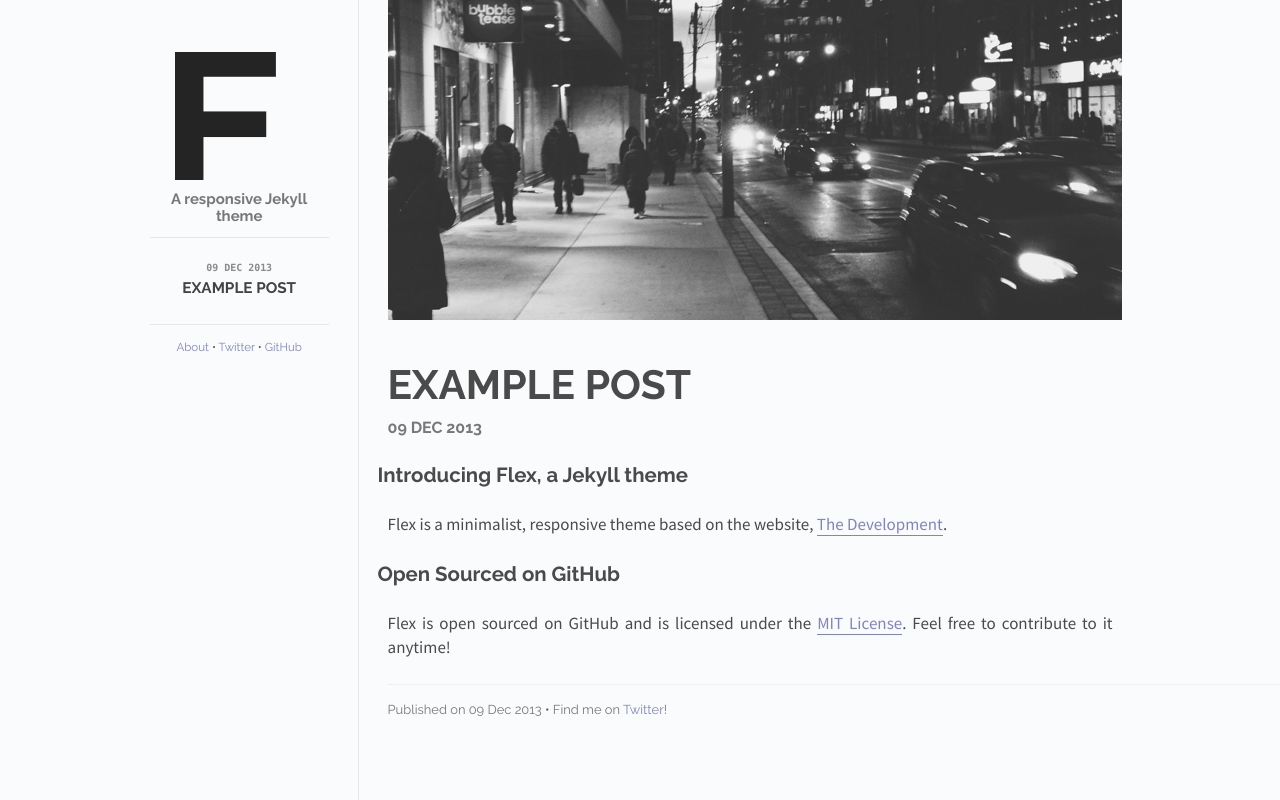
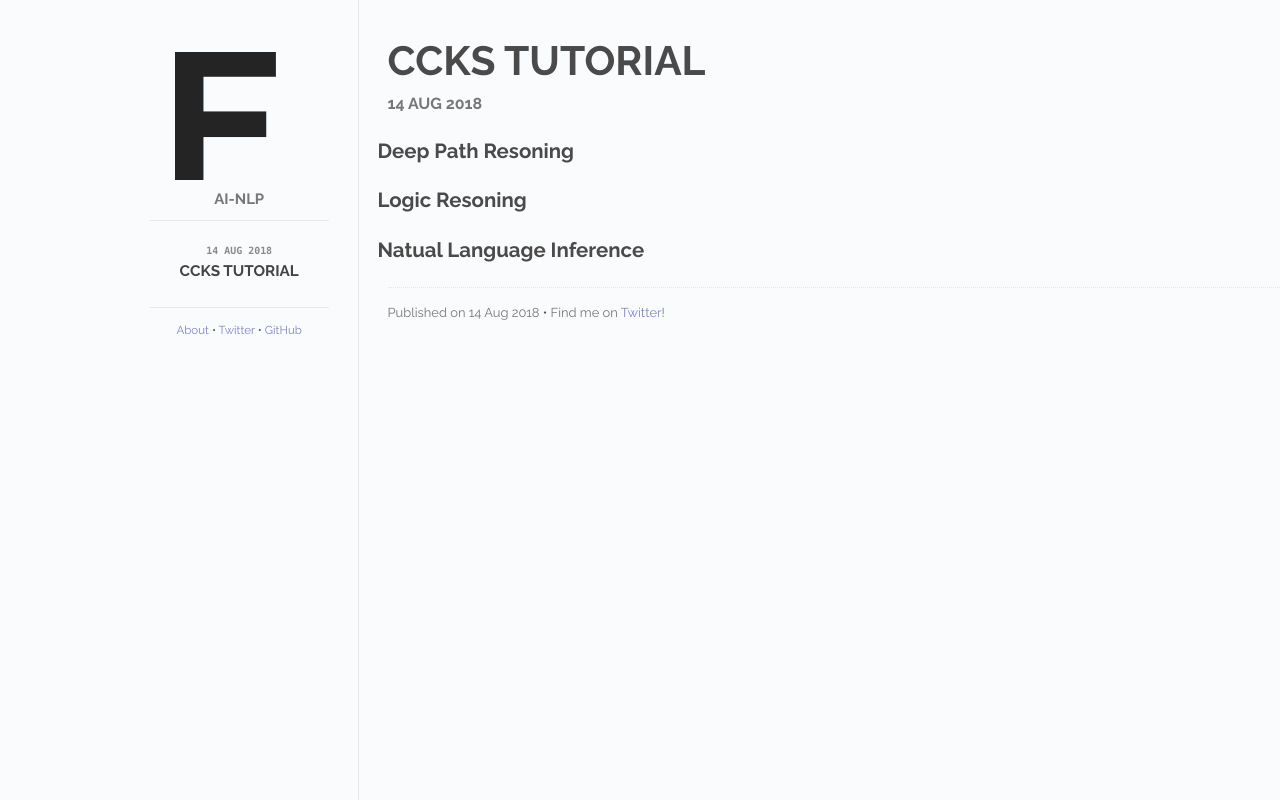
Before and after one commit to fssqawj/fssqawj.github.io, a plain HTML site: page posts/2018/08/14/ccks-tutorial.html in a window 1280 px wide. Drawn offline with Linux system fonts and the light colour scheme.

Commit message:
add ccks2018 tutorial

```diff
--- a/posts/2013/12/09/example-post.html
+++ b/posts/2018/08/14/ccks-tutorial.html
@@ -3,7 +3,7 @@
   <head>
       <meta charset="utf-8">
       <meta http-equiv="X-UA-Compatible" content="IE=edge,chrome=1">
-      <title>Flex - Example post</title>
+      <title>CCKS Tutorial</title>
       <meta name="viewport" content="width=device-width">
 
       <!-- syntax highlighting CSS -->
@@ -24,15 +24,15 @@
       <div class="sidebar" id="sidebar">
         <div class="header">
           <h1 class="title"><a href="/"><img id="logo" src="/images/logo.png"></a></h1>
-          <span class="tagline">A responsive Jekyll theme</span>
+          <span class="tagline">AI-NLP</span>
         </div>
         <div class="posts">
           <ul class="posts-list">
 
               <li class="post-link">
-                <a class="post-title" href="/posts/2013/12/09/example-post.html">
-                  <span class="post-date">09 Dec 2013</span>
-                  Example post
+                <a class="post-title" href="/posts/2018/08/14/ccks-tutorial.html">
+                  <span class="post-date">14 Aug 2018</span>
+                  CCKS Tutorial
                 </a>
               </li>
 
@@ -52,28 +52,26 @@
     <img src="/images/sidebar-button.png">
   </div>
   <div id="post-info">
-    <div id="cover-photo-container">
-      <img id="cover-photo" src="/images/cover.jpg">
-    </div>
+    <!--<div id="cover-photo-container">
+      <img id="cover-photo" src="/images/ccks2018.jpeg">
+    </div>-->
     <div id="info-container">
-      <h1 id="title">Example post</h1>
-      <span id="date">09 Dec 2013</span>
+      <h1 id="title">CCKS Tutorial</h1>
+      <span id="date">14 Aug 2018</span>
     </div>
   </div>
 
   <div class="post">
-    <h2 id="introducing-flex-a-jekyll-theme">Introducing Flex, a Jekyll theme</h2>
+    <h2 id="deep-path-resoning">Deep Path Resoning</h2>
 
-<p>Flex is a minimalist, responsive theme based on the website, <a href="http://thedevelopment.co">The Development</a>.</p>
+<h2 id="logic-resoning">Logic Resoning</h2>
 
-<h2 id="open-sourced-on-github">Open Sourced on GitHub</h2>
-
-<p>Flex is open sourced on GitHub and is licensed under the <a href="http://opensource.org/licenses/MIT">MIT License</a>. Feel free to contribute to it anytime!</p>
+<h2 id="natual-language-inference">Natual Language Inference</h2>
 
   </div>
   <div class="colophon">
     <p>
-      <span id="pub-date">Published on 09 Dec 2013</span> <span class="separator">&bull;</span>
+      <span id="pub-date">Published on 14 Aug 2018</span> <span class="separator">&bull;</span>
       <span id="social">Find me on <a href="">Twitter</a>!</span>
     </p>
   </div>
```
Also changed, not shown: index.html (+14 -16 lines), images/ccks2018.jpeg (added).
